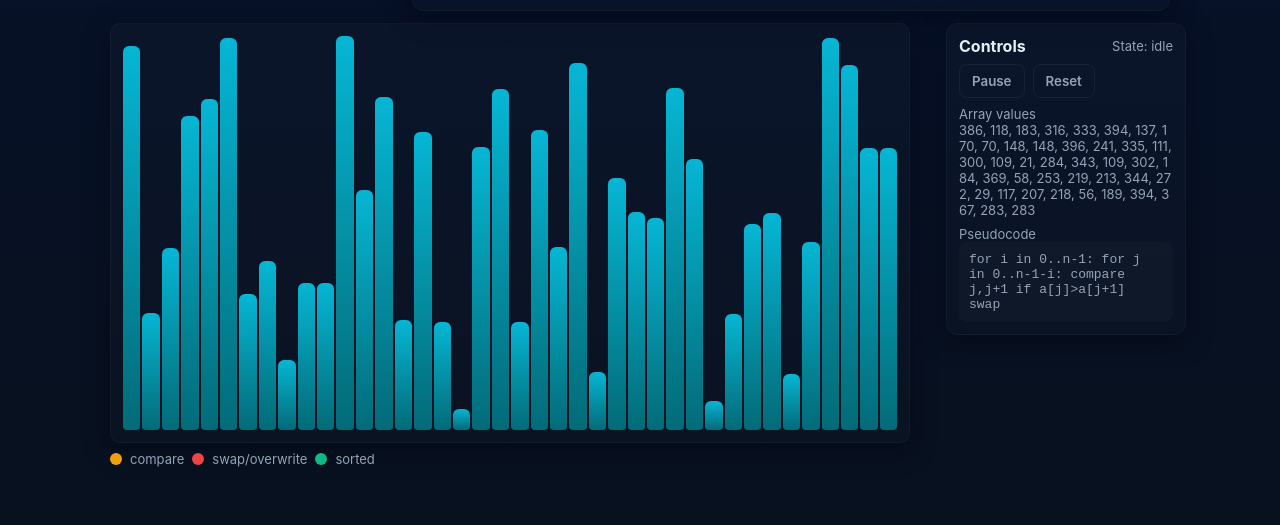
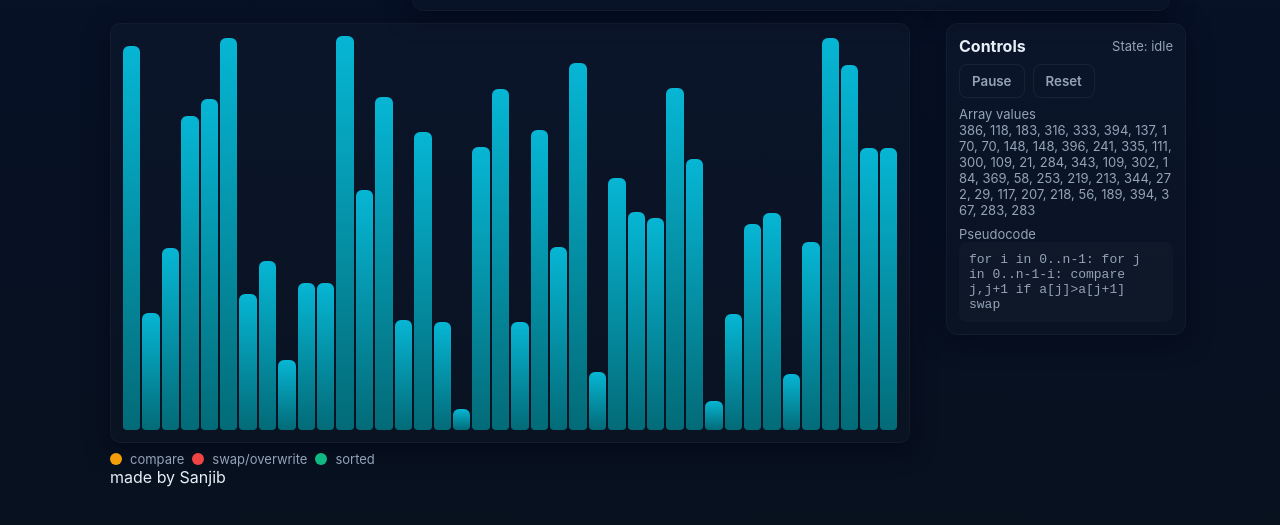
Before and after one commit to Sanjib2718/sorting-visualizer, a plain HTML site: page index.html in a window 1280 px wide. Shown: the part 113-638 px from the top of the page. Drawn offline with Linux system fonts and the light colour scheme.

Commit message:
Update index.html

```diff
--- a/index.html
+++ b/index.html
@@ -68,7 +68,7 @@
     </div>
 
 
-
+  <footer>made by Sanjib</footer>
   <script src="script.js"></script>
 </body>
 </html>
```
